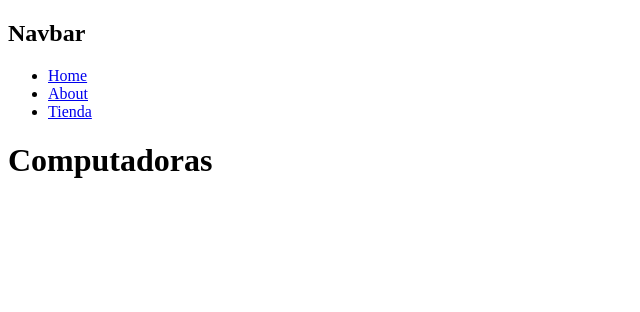
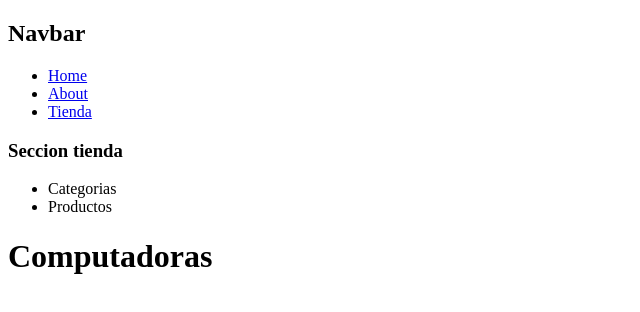
Before and after one commit to vaancillo/next-js-project, a Next.js app: page /tienda/categorias/computadoras in a window 1280 px wide. Shown: the top 312 px of the page, without its empty margins (0-640 px from the left). Built offline with nearby package versions, Linux system fonts and the light colour scheme.

Commit message:
layout component in other pages

```diff
--- /dev/null
+++ b/app/tienda/layout.jsx
@@ -0,0 +1,14 @@
+export default function TiendaLayout ({ children }) {
+  return (
+    <div>
+        <nav>
+            <h3>Seccion tienda</h3>
+            <ul>
+                <li>Categorias</li>
+                <li>Productos</li>
+            </ul>
+        </nav>
+        {children}
+    </div>
+  )
+}
```
